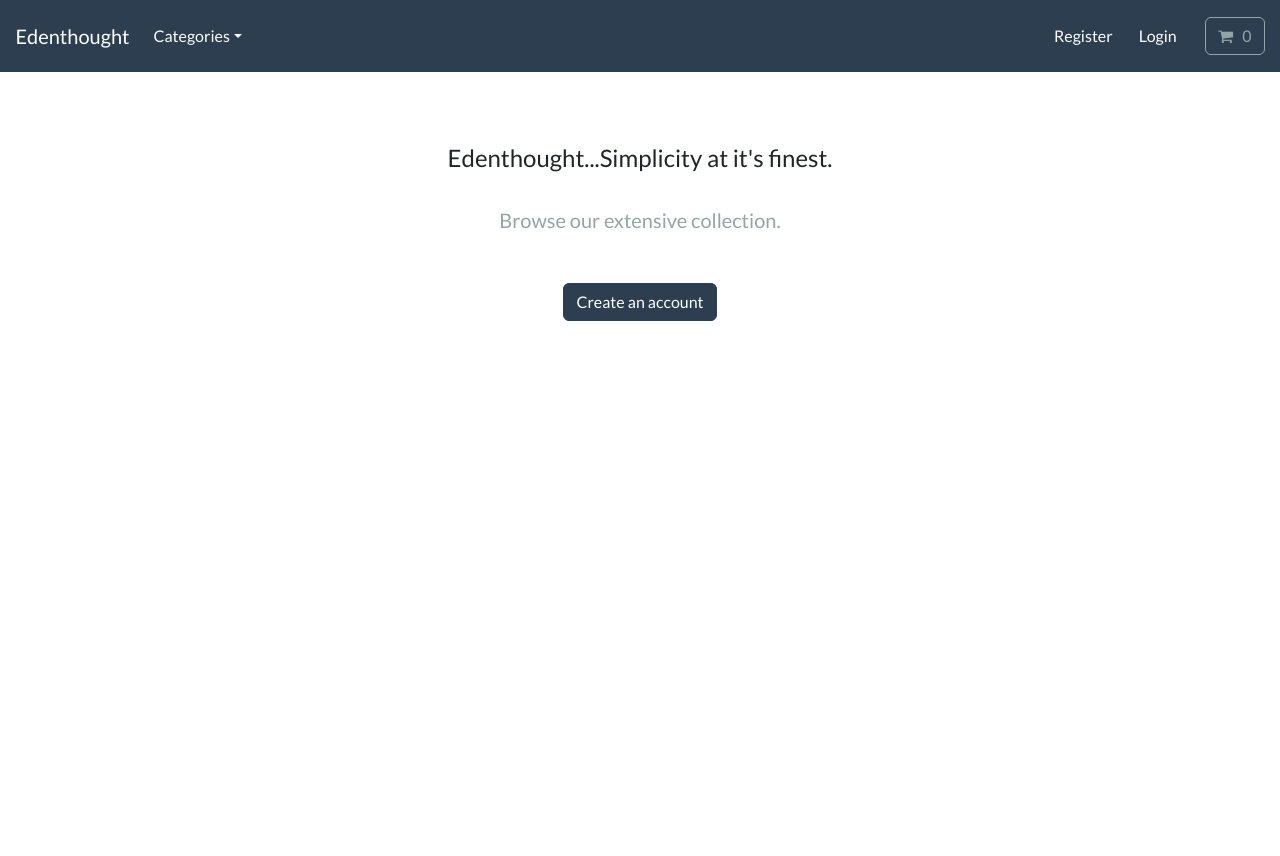
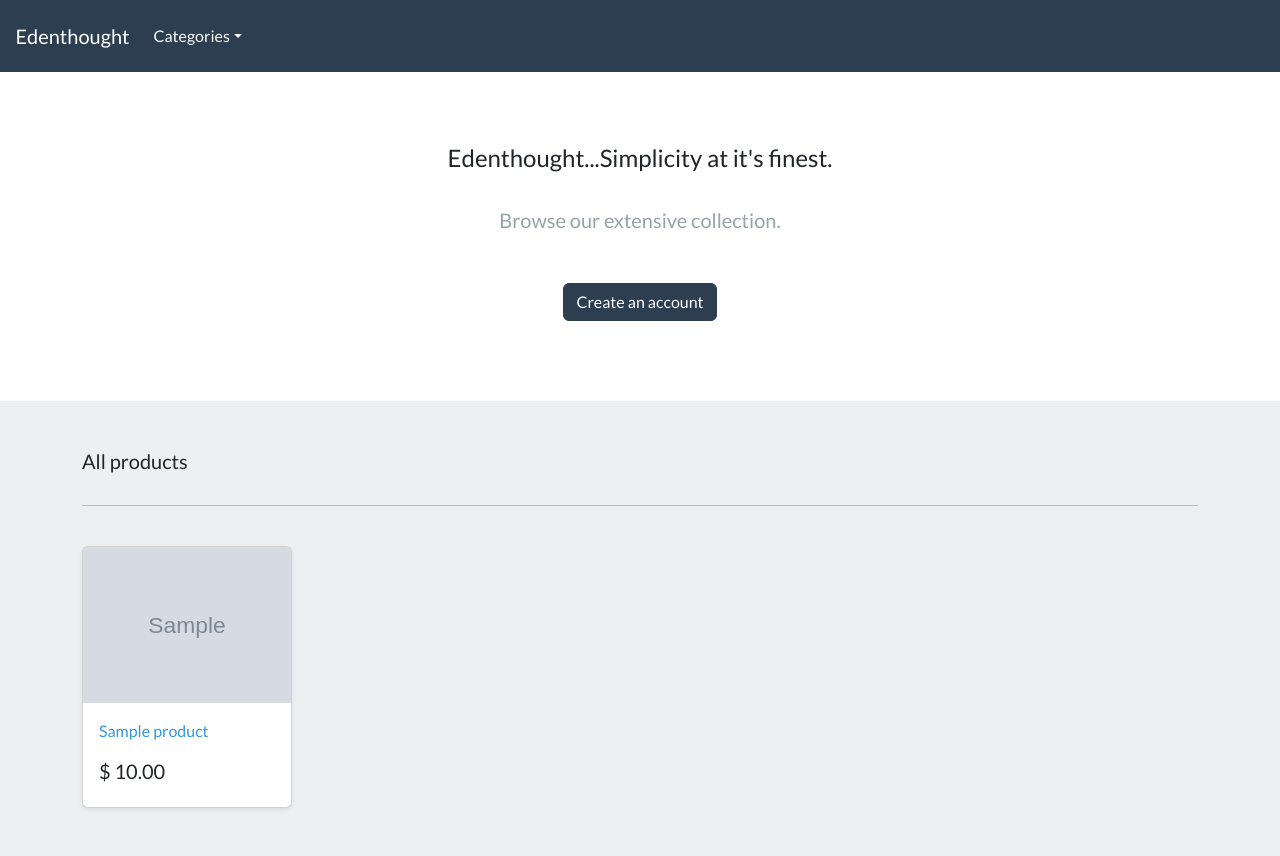
Before and after one commit to unnamedKnight/Python-Django-build-an-E-commerce-store, a Django app: page / in a window 1280 px wide. Before the commit the page ends 321 px from the top, so only its background shows below. Run offline with Django 4.2, Linux system fonts and the light colour scheme; tables that the repository leaves empty hold one stand-in row (values such as "Sample post"); grey boxes marked "Sample" are stand-in pictures.

Commit message:
Add product_info.html

```diff
--- a/src/base/settings.py
+++ b/src/base/settings.py
@@ -69,6 +69,7 @@ TEMPLATES = [
                 "django.template.context_processors.request",
                 "django.contrib.auth.context_processors.auth",
                 "django.contrib.messages.context_processors.messages",
+                'store.views.categories',
             ],
         },
     },
--- a/src/store/models.py
+++ b/src/store/models.py
@@ -1,5 +1,6 @@
 from django.db import models
 from uuslug import uuslug
+from django.urls import reverse
 
 
 # Create your models here.
@@ -14,8 +15,7 @@ class Category(models.Model):
         return self.name
 
     # def get_absolute_url(self):
-
-    #     return reverse('list-category', args=[self.slug])
+    #     return reverse("list-category", args=[self.slug])
 
     def save(self, *args, **kwargs):
         self.slug = uuslug(self.name, instance=self)
@@ -39,11 +39,8 @@ class Product(models.Model):
     def __str__(self):
         return self.title
 
-    # def get_absolute_url(self):
-
-    #     return reverse('product-info', args=[self.slug])
-
-
+    def get_absolute_url(self):
+        return reverse("product_info", args=[self.slug])
 
     def save(self, *args, **kwargs):
         self.slug = uuslug(self.title, instance=self)
--- a/src/store/urls.py
+++ b/src/store/urls.py
@@ -4,5 +4,6 @@ from . import views
 
 urlpatterns = [
     path('', views.store, name='store'),
+    path('product/<slug:slug>', views.product_info, name='product_info'),
 
 ]
--- a/src/store/views.py
+++ b/src/store/views.py
@@ -1,7 +1,22 @@
 from django.shortcuts import render
+from django.shortcuts import get_object_or_404
+
+
+from .models import Category, Product
 
 # Create your views here.
 
+def categories(request):
+    all_categories = Category.objects.all()
+    return {'all_categories': all_categories}
+
 
 def store(request):
-    return render(request, "store/store.html")
+    all_products = Product.objects.all()
+    context = {'all_products': all_products}
+    return render(request, "store/store.html", context)
+
+def product_info(request, slug):
+    product = get_object_or_404(Product, slug=slug)
+    context = {'product': product}
+    return render(request, "store/product_info.html", context)
--- a/src/templates/base.html
+++ b/src/templates/base.html
@@ -41,6 +41,7 @@
                        data-bs-toggle="dropdown"
                        aria-expanded="false">Categories</a>
                     <ul class="dropdown-menu" aria-labelledby="navbarDropdown">
+
                         <li>
                             <a class="dropdown-item" href="{% url 'store' %}">All</a>
                         </li>
@@ -57,33 +58,33 @@
             <ul class="navbar-nav ms-auto">
                 {% if user.is_authenticated %}
                     <li class="nav-item">
-                        <a class="btn btn-alert navbar-btn text-white"
+                        {% comment %} <a class="btn btn-alert navbar-btn text-white"
                            type="button"
-                           href="{% url 'dashboard' %}"> <i class="fa fa-home" aria-hidden="true"></i> &nbsp; Dashboard </a>
+                           href="{% url 'dashboard' %}"> <i class="fa fa-home" aria-hidden="true"></i> &nbsp; Dashboard </a> {% endcomment %}
                     </li>
                 {% else %}
                     <li class="nav-item">
-                        <a class="btn btn-alert navbar-btn text-white"
+                        {% comment %} <a class="btn btn-alert navbar-btn text-white"
                            type="button"
-                           href="{% url 'register' %}">Register</a>
+                           href="{% url 'register' %}">Register</a> {% endcomment %}
                     </li>
                 {% endif %}
                 {% if user.is_authenticated %}
                     <li class="nav-item">
-                        <a class="btn btn-alert navbar-btn text-white"
+                        {% comment %} <a class="btn btn-alert navbar-btn text-white"
                            type="button"
-                           href="{% url 'user-logout' %}"> <i class="fa fa-sign-out" aria-hidden="true"></i> &nbsp; Logout </a>
+                           href="{% url 'user-logout' %}"> <i class="fa fa-sign-out" aria-hidden="true"></i> &nbsp; Logout </a> {% endcomment %}
                     </li>
                 {% else %}
                     <li class="nav-item">
-                        <a class="btn btn-alert navbar-btn text-white"
+                        {% comment %} <a class="btn btn-alert navbar-btn text-white"
                            type="button"
-                           href="{% url 'my-login' %}">Login</a>
+                           href="{% url 'my-login' %}">Login</a> {% endcomment %}
                     </li>
                 {% endif %}
                 &nbsp; &nbsp; &nbsp;
                 <li class="nav-item">
-                    <a type="button"
+                    {% comment %} <a type="button"
                        role="button"
                        href="{% url 'cart-summary' %}"
                        class="btn btn-outline-secondary">
@@ -98,7 +99,7 @@
                                 {% endif %}
                             {% endwith %}
                         </div>
-                    </a>
+                    </a> {% endcomment %}
                 </li>
                 &nbsp; &nbsp; &nbsp;
             </ul>
--- a/src/templates/store/store.html
+++ b/src/templates/store/store.html
@@ -13,4 +13,28 @@
             </div>
         </div>
     </section>
+    <div class="album py-5 bg-light">
+        <div class="container">
+            <div class="pb-3 h5">All products</div>
+            <hr>
+            <br>
+            <div class="row row-cols-1 row-cols-sm-2 row-cols-md-5 g-3">
+                {% for product in all_products %}
+                    <div class="col">
+                        <div class="card shadow-sm">
+                            <img class="img-fluid" alt="Responsive image" src="{{ product.image.url }}">
+                            <div class="card-body">
+                                <p class="card-text">
+                                    <a class="text-info text-decoration-none" href="{{ product.get_absolute_url }}">{{ product.title | capfirst }}</a>
+                                </p>
+                                <div class="d-flex justify-content-between align-items-center">
+                                    <h5>$ {{ product.price }}</h5>
+                                </div>
+                            </div>
+                        </div>
+                    </div>
+                {% endfor %}
+            </div>
+        </div>
+    </div>
 {% endblock %}
```
Also changed, not shown: src/templates/store/product_info.html (added, +59 -0 lines).
